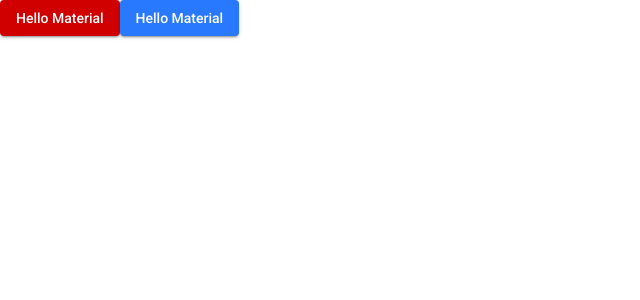
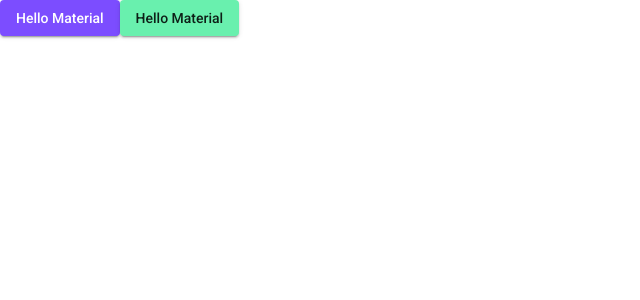
Before and after one commit to SJcoded/angular-firebaseio, an Angular app: page / in a window 1280 px wide. Shown: the top 300 px of the page, without its empty margins (0-640 px from the left). Built offline with nearby package versions, Linux system fonts and the light colour scheme.

Commit message:
back to mat design

```diff
--- a/src/styles.scss
+++ b/src/styles.scss
@@ -9,47 +9,15 @@
 // Be sure that you only ever include this mixin once!
 @include mat.core();
 
-//generated new palette (here) [http://mcg.mbitson.com/#!?mcgpalette0=%233f51b5&mcgpalette1=%23da0000]
-$custom-red: (
-    50 : #fbe0e0,
-    100 : #f4b3b3,
-    200 : #ed8080,
-    300 : #e54d4d,
-    400 : #e02626,
-    500 : #da0000,
-    600 : #d60000,
-    700 : #d00000,
-    800 : #cb0000,
-    900 : #c20000,
-    A100 : #ffebeb,
-    A200 : #ffb8b8,
-    A400 : #ff8585,
-    A700 : #ff6b6b,
-    contrast: (
-        50 : #000000,
-        100 : #000000,
-        200 : #000000,
-        300 : #ffffff,
-        400 : #ffffff,
-        500 : #ffffff,
-        600 : #ffffff,
-        700 : #ffffff,
-        800 : #ffffff,
-        900 : #ffffff,
-        A100 : #000000,
-        A200 : #000000,
-        A400 : #000000,
-        A700 : #000000,
-    )
-);
+//generate new palette (here) [http://mcg.mbitson.com/#!?mcgpalette0=%233f51b5&mcgpalette1=%23da0000]
 
 
 
 // Define the palettes for your theme using the Material Design palettes available in palette.scss
 // (imported above). For each palette, you can optionally specify a default, lighter, and darker
 // hue. Available color palettes: https://material.io/design/color/
-$firebaseio-tut-primary: mat.define-palette($custom-red, 700, 500, 300);
-$firebaseio-tut-accent: mat.define-palette(mat.$blue-palette, A400, A200, A700);
+$firebaseio-tut-primary: mat.define-palette(mat.$deep-purple-palette, A200, A100, A400);
+$firebaseio-tut-accent: mat.define-palette(mat.$green-palette, A200, A100, A400);
 
 // The warn palette is optional (defaults to red).
 $firebaseio-tut-warn: mat.define-palette(mat.$red-palette);
```
